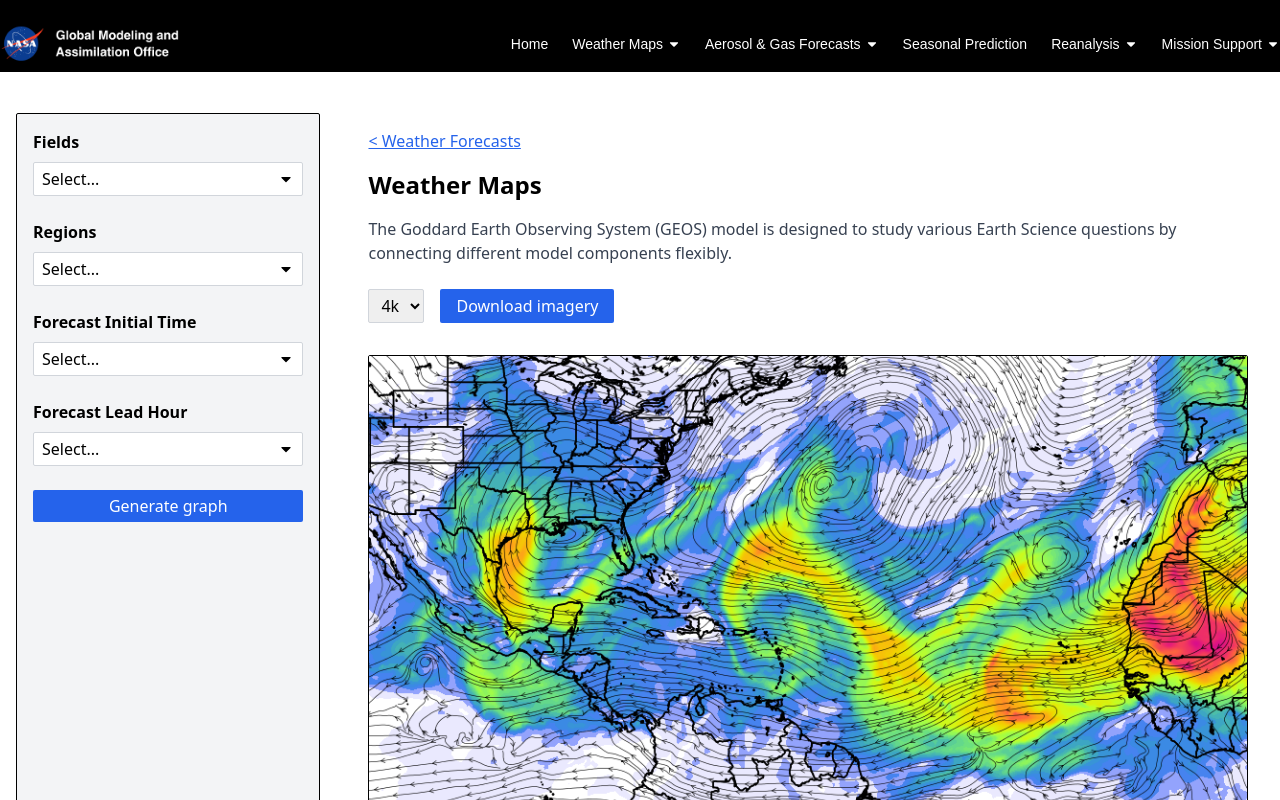
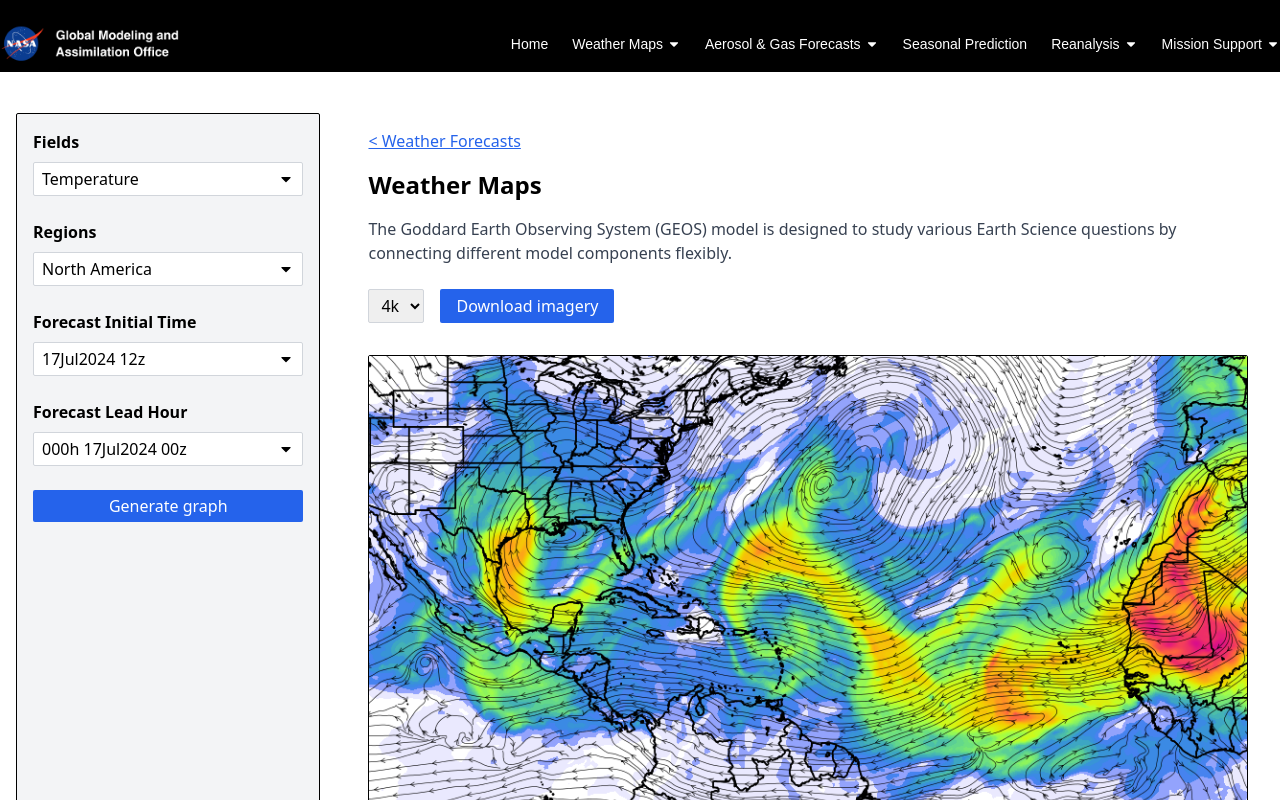
Before and after one commit to isabelshic/fluid, a React (Create React App) app in the folder frontend/: page /weather-forecasts/weather-maps in a window 1280 px wide. Shown: the top 800 px of the page. Built offline with nearby package versions, Linux system fonts and the light colour scheme.

Commit message:
new file:   .codesandbox/tasks.json 	new file:   frontend/public/data.json 	modified:   frontend/src/pages/weather-forecasts/WeatherMaps_Weather.js 	new file:   frontend/src/pages/weather-forecasts/WeatherMaps_Weather_v1.js

```diff
--- /dev/null
+++ b/frontend/public/data.json
@@ -0,0 +1,41 @@
+{
+  "fields": {
+    "label": "Fields",
+    "all": [
+      "Abs EPV",
+      "Temperature",
+      "Vert Velocity",
+      "Humidity",
+      "T2M",
+      "Vorticity",
+      "Wind Speed"
+    ],
+    "selected": "Temperature"
+  },
+  "regions": {
+    "label": "Regions",
+    "all": [
+      "Africa",
+      "Australia",
+      "Global",
+      "Mid Atlantic",
+      "North America",
+      "North Polar",
+      "Pacific",
+      "South America",
+      "Seven Seas",
+      "South Polar"
+    ],
+    "selected": "North America"
+  },
+  "initialTimes": {
+    "label": "Forecast Initial Time",
+    "all": ["17Jul2024 00z", "17Jul2024 12z"],
+    "selected": "17Jul2024 12z"
+  },
+  "leadHours": {
+    "label": "Forecast Lead Hour",
+    "all": ["000h 17Jul2024 00z", "003h 17Jul2024 03z"],
+    "selected": "000h 17Jul2024 00z"
+  }
+}
--- a/frontend/src/pages/weather-forecasts/WeatherMaps_Weather.js
+++ b/frontend/src/pages/weather-forecasts/WeatherMaps_Weather.js
@@ -1,11 +1,24 @@
-import React, { useState } from 'react';
-import { FaCaretDown, FaSearch } from 'react-icons/fa';
+import React, { useState, useEffect } from "react";
+import { FaCaretDown, FaSearch } from "react-icons/fa";
 
-const DropdownWithSearch = ({ label, options }) => {
-  const [searchTerm, setSearchTerm] = useState('');
+const DropdownWithSearch = ({
+  label = "", // Default label
+  options = [], // Default to an empty array if options are not provided
+  selectedOption = "", // Default selected option as an empty string
+  onSelect = () => {}, // Default to a no-op function if onSelect is not provided
+}) => {
+  const [searchTerm, setSearchTerm] = useState("");
   const [isOpen, setIsOpen] = useState(false);
 
-  const filteredOptions = options.filter(option =>
+  // Reset searchTerm each time the dropdown is opened
+  const handleOpen = () => {
+    setIsOpen(!isOpen);
+    if (!isOpen) {
+      setSearchTerm(""); // Reset to blank when opening
+    }
+  };
+
+  const filteredOptions = options.filter((option) =>
     option.toLowerCase().includes(searchTerm.toLowerCase())
   );
 
@@ -14,10 +27,11 @@ const DropdownWithSearch = ({ label, options }) => {
       <p className="text-base font-bold mb-2">{label}</p>
       <div className="relative">
         <button
-          onClick={() => setIsOpen(!isOpen)}
+          onClick={handleOpen}
           className="w-full px-2 py-1 border border-gray-300 rounded-sm bg-white text-left flex items-center justify-between"
         >
-          <span>{searchTerm || 'Select...'}</span>
+          <span>{selectedOption || "Select..."}</span>{" "}
+          {/* Display selectedOption when closed */}
           <FaCaretDown />
         </button>
         {isOpen && (
@@ -37,8 +51,8 @@ const DropdownWithSearch = ({ label, options }) => {
                 <li
                   key={index}
                   onClick={() => {
-                    setSearchTerm(option);
-                    setIsOpen(false);
+                    onSelect(option); // Update selected option in parent
+                    setIsOpen(false); // Close dropdown
                   }}
                   className="p-2 hover:bg-gray-200 cursor-pointer"
                 >
@@ -53,27 +67,57 @@ const DropdownWithSearch = ({ label, options }) => {
   );
 };
 
-const WeatherForecasts = () => {
+function WeatherForecasts() {
+  const [data, setData] = useState({});
+  const [fields, setFields] = useState({});
+  const [regions, setRegions] = useState({});
+  const [levels, setLevels] = useState({});
+  const [initialTimes, setInitialTimes] = useState({});
+  const [leadHours, setLeadHours] = useState({});
 
-  const fields = ['Abs EPV', 'Temperature', 'Vert Velocity', 'Humidity', 'T2M', 'Vorticity', 'Wind Speed'];
-  const regions = ['Africa', 'Australia', 'Global', 'Mid Atlantic', 'North America', 'North Polar', 'Pacific', 'South America', 'Seven Seas', 'South Polar'];
-  const initialTimes = ['17Jul2024 00z', '17Jul2024 00z'];
-  const leadHours = ['000h 17Jul2024 00z', '000h 17Jul2024 00z'];
-
-  const [selectedField, setSelectedField] = useState('');
-  const [selectedRegion, setSelectedRegion] = useState('');
-  const [selectedInitialTime, setSelectedInitialTime] = useState('');
-  const [selectedLeadHour, setSelectedLeadHour] = useState('');
-  const [graphUrl, setGraphUrl] = useState('');
+  useEffect(() => {
+    fetch("/data.json")
+      .then((res) => res.json())
+      .then((data) => {
+        console.log("Fetched data:", data);
+        setData(data);
+        setFields(data.fields || {});
+        setRegions(data.regions || {});
+        setInitialTimes(data.initialTimes || {});
+        setLeadHours(data.leadHours || {});
+      })
+      .catch((error) => console.error("Error loading JSON:", error));
+  }, []);
 
   return (
     <div className="flex flex-col md:flex-row container mx-auto py-10 px-4">
       {/* SIDE BAR */}
       <aside className="md:w-1/3 lg:w-1/4 bg-gray-100 border border-black p-4 mr-8 rounded-sm mb-6 md:mb-0">
-        <DropdownWithSearch label="Fields" options={fields} />
-        <DropdownWithSearch label="Regions" options={regions} />
-        <DropdownWithSearch label="Forecast Initial Time" options={initialTimes} />
-        <DropdownWithSearch label="Forecast Lead Hour" options={leadHours} />
+        <DropdownWithSearch
+          label={fields.label}
+          options={fields.all}
+          selectedOption={fields.selected}
+          onSelect={fields.selected} // Pass handler to update selected option
+        />
+        <DropdownWithSearch
+          label={regions.label}
+          options={regions.all}
+          selectedOption={regions.selected}
+          onSelect={regions.selected}
+        />
+        <DropdownWithSearch
+          label={initialTimes.label}
+          options={initialTimes.all}
+          selectedOption={initialTimes.selected}
+          onSelect={initialTimes.selected}
+        />
+        <DropdownWithSearch
+          label={leadHours.label}
+          options={leadHours.all}
+          selectedOption={leadHours.selected}
+          onSelect={leadHours.selected}
+        />
+
         <button className="w-full bg-blue-600 text-white py-1 rounded-sm hover:bg-blue-500">
           Generate graph
         </button>
@@ -83,11 +127,15 @@ const WeatherForecasts = () => {
       {/* CONTENT */}
       <main className="md:w-2/3 lg:w-3/4 p-4">
         <nav className="mb-4">
-          <a href="/weather-forecasts" className="text-blue-600 underline">&lt; Weather Forecasts</a>
+          <a href="/weather-forecasts" className="text-blue-600 underline">
+            &lt; Weather Forecasts
+          </a>
         </nav>
         <h1 className="text-2xl font-bold mb-4">Weather Maps</h1>
         <p className="text-gray-700 mb-6">
-          The Goddard Earth Observing System (GEOS) model is designed to study various Earth Science questions by connecting different model components flexibly.
+          The Goddard Earth Observing System (GEOS) model is designed to study
+          various Earth Science questions by connecting different model
+          components flexibly.
         </p>
 
         {/* buttons */}
@@ -104,11 +152,15 @@ const WeatherForecasts = () => {
         </div>
 
         {/* graph */}
-        <img src={`${process.env.PUBLIC_URL}/assets/graph.png`} alt="Weather Graph" className="w-full rounded-sm border border-black" />
+        <img
+          src={`${process.env.PUBLIC_URL}/assets/graph.png`}
+          alt="Weather Graph"
+          className="w-full rounded-sm border border-black"
+        />
       </main>
       {/* END CONTENT */}
     </div>
   );
-};
+}
 
 export default WeatherForecasts;
--- /dev/null
+++ b/frontend/src/pages/weather-forecasts/WeatherMaps_Weather_v1.js
@@ -0,0 +1,114 @@
+import React, { useState } from 'react';
+import { FaCaretDown, FaSearch } from 'react-icons/fa';
+
+const DropdownWithSearch = ({ label, options }) => {
+  const [searchTerm, setSearchTerm] = useState('');
+  const [isOpen, setIsOpen] = useState(false);
+
+  const filteredOptions = options.filter(option =>
+    option.toLowerCase().includes(searchTerm.toLowerCase())
+  );
+
+  return (
+    <div className="mb-6">
+      <p className="text-base font-bold mb-2">{label}</p>
+      <div className="relative">
+        <button
+          onClick={() => setIsOpen(!isOpen)}
+          className="w-full px-2 py-1 border border-gray-300 rounded-sm bg-white text-left flex items-center justify-between"
+        >
+          <span>{searchTerm || 'Select...'}</span>
+          <FaCaretDown />
+        </button>
+        {isOpen && (
+          <div className="absolute w-full bg-white border border-gray-300 rounded-sm mt-1 z-10">
+            <div className="relative">
+              <input
+                type="text"
+                className="w-full p-2 border-b border-gray-300 pl-10"
+                placeholder="Search..."
+                value={searchTerm}
+                onChange={(e) => setSearchTerm(e.target.value)}
+              />
+              <FaSearch className="absolute left-3 top-3 text-gray-400" />
+            </div>
+            <ul className="max-h-48 overflow-y-auto">
+              {filteredOptions.map((option, index) => (
+                <li
+                  key={index}
+                  onClick={() => {
+                    setSearchTerm(option);
+                    setIsOpen(false);
+                  }}
+                  className="p-2 hover:bg-gray-200 cursor-pointer"
+                >
+                  {option}
+                </li>
+              ))}
+            </ul>
+          </div>
+        )}
+      </div>
+    </div>
+  );
+};
+
+const WeatherForecasts = () => {
+
+  const fields = ['Abs EPV', 'Temperature', 'Vert Velocity', 'Humidity', 'T2M', 'Vorticity', 'Wind Speed'];
+  const regions = ['Africa', 'Australia', 'Global', 'Mid Atlantic', 'North America', 'North Polar', 'Pacific', 'South America', 'Seven Seas', 'South Polar'];
+  const initialTimes = ['17Jul2024 00z', '17Jul2024 00z'];
+  const leadHours = ['000h 17Jul2024 00z', '000h 17Jul2024 00z'];
+
+  const [selectedField, setSelectedField] = useState('');
+  const [selectedRegion, setSelectedRegion] = useState('');
+  const [selectedInitialTime, setSelectedInitialTime] = useState('');
+  const [selectedLeadHour, setSelectedLeadHour] = useState('');
+  const [graphUrl, setGraphUrl] = useState('');
+
+  return (
+    <div className="flex flex-col md:flex-row container mx-auto py-10 px-4">
+      {/* SIDE BAR */}
+      <aside className="md:w-1/3 lg:w-1/4 bg-gray-100 border border-black p-4 mr-8 rounded-sm mb-6 md:mb-0">
+        <DropdownWithSearch label="Fields" options={fields} />
+        <DropdownWithSearch label="Regions" options={regions} />
+        <DropdownWithSearch label="Forecast Initial Time" options={initialTimes} />
+        <DropdownWithSearch label="Forecast Lead Hour" options={leadHours} />
+        <button className="w-full bg-blue-600 text-white py-1 rounded-sm hover:bg-blue-500">
+          Generate graph
+        </button>
+      </aside>
+      {/* END SIDE BAR */}
+
+      {/* CONTENT */}
+      <main className="md:w-2/3 lg:w-3/4 p-4">
+        <nav className="mb-4">
+          <a href="/weather-forecasts" className="text-blue-600 underline">&lt; Weather Forecasts</a>
+        </nav>
+        <h1 className="text-2xl font-bold mb-4">Weather Maps</h1>
+        <p className="text-gray-700 mb-6">
+          The Goddard Earth Observing System (GEOS) model is designed to study various Earth Science questions by connecting different model components flexibly.
+        </p>
+
+        {/* buttons */}
+        <div className="flex mb-8">
+          <select className="mr-4 px-2 py-1 border border-gray-300 rounded-sm">
+            <option>4k</option>
+            <option>5k</option>
+            <option>6k</option>
+            {/* more options here */}
+          </select>
+          <button className="bg-blue-600 text-white px-4 py-1 rounded-sm hover:bg-blue-500">
+            Download imagery
+          </button>
+        </div>
+
+        {/* graph */}
+        <img src={`${process.env.PUBLIC_URL}/assets/graph.png`} alt="Weather Graph" className="w-full rounded-sm border border-black" />
+      </main>
+      {/* END CONTENT */}
+    </div>
+  );
+};
+
+export default WeatherForecasts;
```
Also changed, not shown: 1 other file (tests, documents, lock files or other folders).
